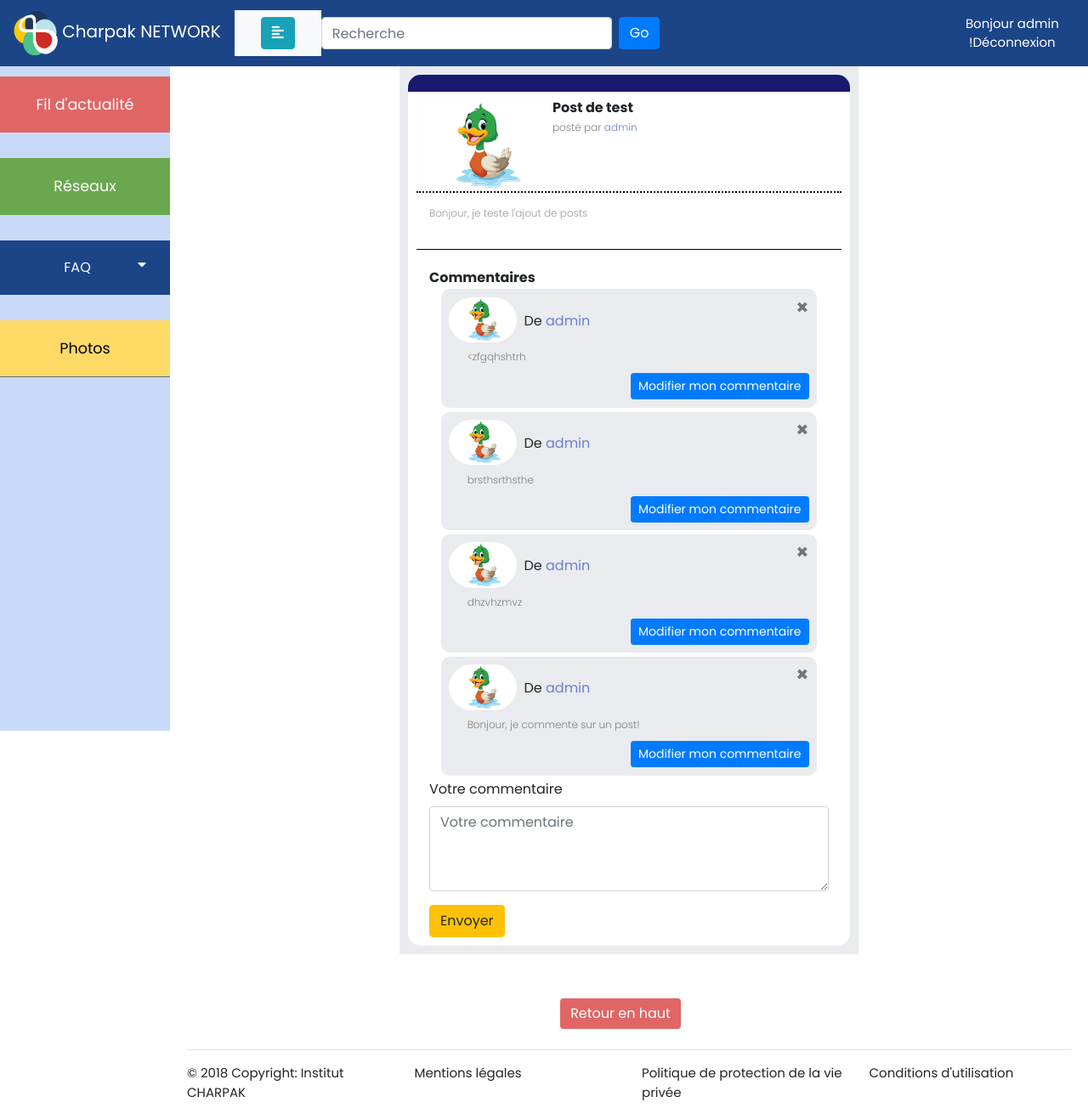
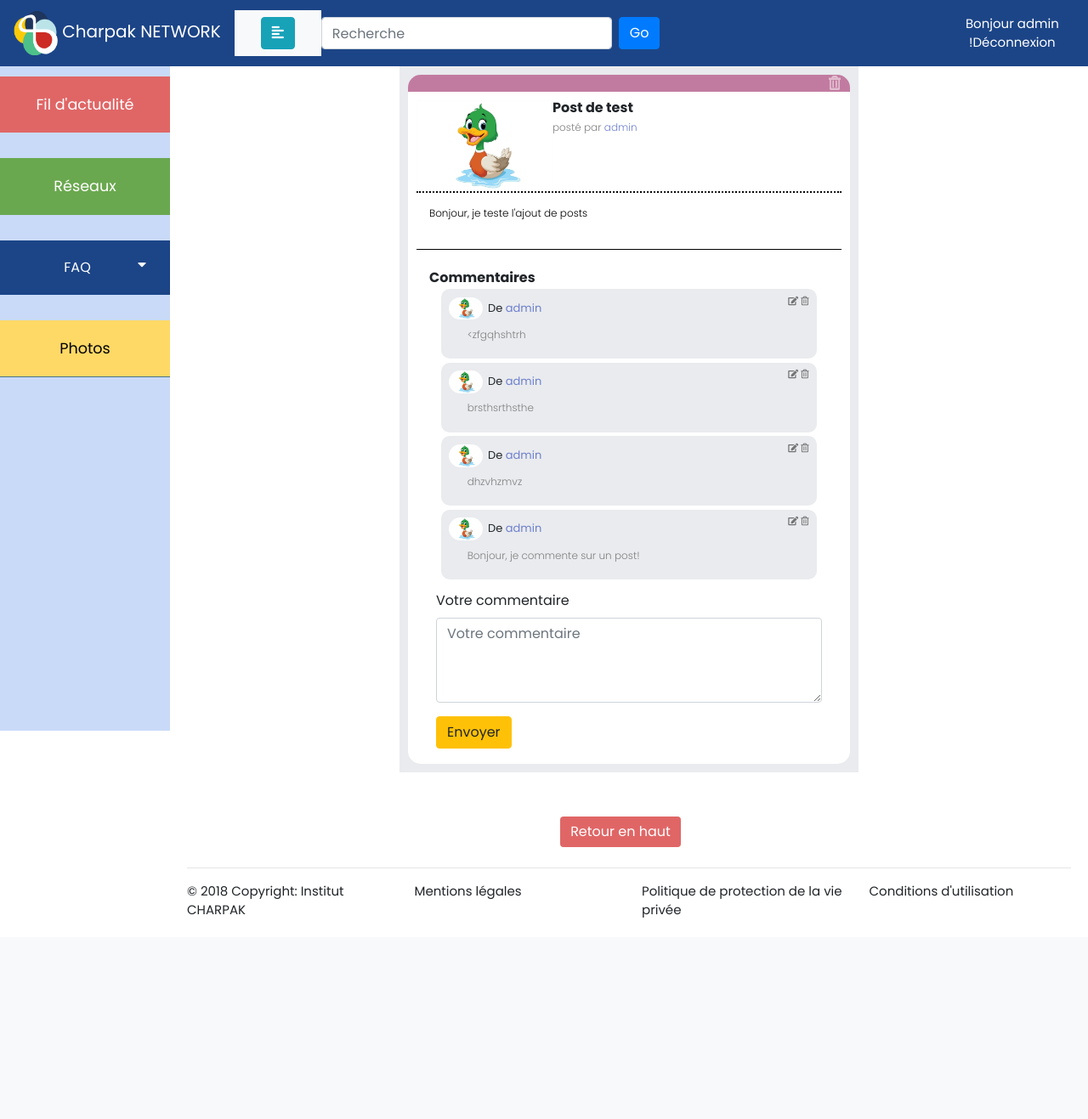
Before and after one commit to L3Villebon2018/projetInfo, a Django app: page /fil_actu/1 in a window 1280 px wide. Shown: the whole page at 85% size. After the commit the page ends 1080 px from the top, so only its background shows below. Run offline with Django 3.2, Linux system fonts and the light colour scheme; a user stored in the database is signed in; data comes from the database, SQL or seed files in the repository; some libraries are stand-ins or nearby versions.

Commit message:
Fiche détail de chaque post poto

```diff
--- a/ProjetInfoL3/ProjetInfoL3/static/css/fil_actu_css.css
+++ b/ProjetInfoL3/ProjetInfoL3/static/css/fil_actu_css.css
@@ -19,9 +19,8 @@ h3{
 }
 
 .postInfo_Commentaire{
-    display:block; /* Spans are inline element so needs to be changed to block in order for the margin to work */
-    margin-left:5.5em;
-    margin-top:1em;
+    margin-left:3.5em;
+    margin-top:3px;
 }
 p{
     font-size: 12px;
@@ -66,9 +65,16 @@ p{
 
 }
 
+.text-commentaire{
+    font-size: small;
+}
 .contenu{
     margin:5px;
     padding:10px;
+}
+
+.contenu_post{
+     color:black;
 }
 
 .big_tab_comments{
@@ -110,9 +116,12 @@ p{
 }
 
 
-.modif-commentaire{
+.modif-commentaire-post{
+    padding-left: 3px;
     float:right;
+    font-size: 0.5rem;
 }
+
 .btn-primary {
     color: white;
 }
@@ -128,20 +137,25 @@ p{
 
 .photo_commentaire{
     float:left;
-    width: 5em;
+    width: 40px;
     border-radius: 30px;
 }
 
-.form textarea, .form input {
+
+
+#id_contenu{
     width: 100%;
     height: 100px;
+}
+#id_titre{
+    width: 100%;
+    height: 40px;
 }
 
 .theme{
     border-top-left-radius: 15px;
     border-top-right-radius: 15px;
     height:20px;
-    background-color: midnightblue/*rgb(189,213,234)*/;
 }
 
 #page_post{
@@ -153,3 +167,39 @@ p{
     border-radius: 20px;
 
 }
+
+.color-poubelle{
+    color:white;
+    margin: 1px;
+}
+
+.bouton-close-post{
+    margin-right:10px;
+}
+
+.taille_icone{
+    font-size: 0.5rem;
+}
+.theme-violet {
+    background-color: rgb(194,123 , 160);
+}
+
+.theme-bleu {
+    background-color: rgb(28, 69, 139);
+}
+
+.theme-rouge {
+    background-color: rgb(224, 102, 102);
+}
+
+.theme-jaune {
+    background-color: rgb(255, 217, 102);
+}
+
+.theme-vert {
+    background-color: rgb(106, 168, 79);
+}
+
+#form-commentaire{
+    padding: 0.5em;
+}
--- a/ProjetInfoL3/charpak/forms.py
+++ b/ProjetInfoL3/charpak/forms.py
@@ -5,7 +5,10 @@ from .models import PostFilActu, Commentaire
 class FilActu_PostForm(ModelForm):
     class Meta:
         model = PostFilActu
-        fields = ['titre', 'contenu', 'couleur']
+        fields = ['titre', 'couleur', 'contenu']
+        labels = {
+            'couleur':"Catégorie du post",
+        }
 
 class FilActu_CommentsForm(ModelForm):
     class Meta:
--- a/ProjetInfoL3/charpak/urls.py
+++ b/ProjetInfoL3/charpak/urls.py
@@ -16,6 +16,7 @@ urlpatterns = [
     #path('fil_actu/<int:post_id>', views.nouveau_commentaire, name="fil-actu-details-post"),
     path('fil_actu/<int:post_id>', views.nouveau_commentaire, name="fil-actu-nouveau-commentaire"),
     path('fil_actu/<int:post_id>/<int:commentaire_id>/supprime_commentaire', views.supprime_commentaire, name="fil-actu-supprime-commentaire"),
+    path('fil_actu/<int:post_id>/supprime_post', views.supprime_post, name="fil-actu-supprime-post"),
     path('fil_actu/<int:post_id>/<int:commentaire_id>/modif_commentaire', views.modif_commentaire, name="fil-actu-modif-commentaire"),
     path('registration/login/', views.index_login, name="login"),
 ]
--- a/ProjetInfoL3/charpak/views.py
+++ b/ProjetInfoL3/charpak/views.py
@@ -60,7 +60,7 @@ def index_login(request):
 
 
 def index_fil_actu(request):
-    posts = PostFilActu.objects.all()
+    posts = PostFilActu.objects.filter(supprime=False)
     return render(request, 'fil_actu/index_fil_actu.html', {'posts': posts})
 
 
@@ -133,6 +133,17 @@ def supprime_commentaire(request, post_id, commentaire_id):
     if provenance == 'detail':
         return HttpResponseRedirect(f'/fil_actu/{post_id}')
 
+@login_required()
+def supprime_post(request, post_id):
+    post = get_object_or_404(PostFilActu, pk=post_id)
+
+    if post.auteur != request.user:
+        return HttpResponseForbidden()
+
+    post.supprime = True
+    post.save()
+    return HttpResponseRedirect(f'/fil_actu')
+
 
 @login_required()
 def modif_commentaire(request, post_id, commentaire_id):
--- a/ProjetInfoL3/templates/fil_actu/nouveau_commentaire.html
+++ b/ProjetInfoL3/templates/fil_actu/nouveau_commentaire.html
@@ -2,7 +2,14 @@
 {% load bootstrap4 %}
 {% block sous_content %}
     <section class="big_tab_container" id="post-{{ post.id }}" >
-        <div class="theme"></div>
+        <div class="theme theme-{{ post.couleur }}">
+            {%  if user == post.auteur %}
+                <a type="button"  class="close modif-commentaire-post bouton-close-post" aria-label="Close" role="button" href={%url 'fil-actu-supprime-post' post_id=post.id %}>
+                    <span aria-hidden="true"><i class="far fa-trash-alt fa-2x color-poubelle"></i></span>
+                </a>
+                <div class="spacer"> </div>
+            {% endif %}
+        </div>
         <section class="tab_container">
             <div class = "padding-post">
                 {% if post.auteur.etudiant %}
@@ -15,7 +22,7 @@
                 <div class="spacer"> </div>
             </div>
             <article class="contenu">
-                <p>{{ post.contenu}}</p>
+                <p class="contenu_post">{{ post.contenu}}</p>
             </article>
             <div class="ligne"></div>
             <br>
@@ -28,33 +35,30 @@
                         {%  if  not commentaire.supprime%}
                             <section class="commentaire">
                                 {%  if user == commentaire.auteur %}
-                                    <a type="button" class="close" aria-label="Close"  role="button" href={%url 'fil-actu-supprime-commentaire' post_id=post.id commentaire_id=commentaire.id%}?provenance=index>
-                                        <span aria-hidden="true">&times;</span>
+                                    <a type="button"  class="close modif-commentaire-post" aria-label="Close" role="button" href={%url 'fil-actu-supprime-commentaire' post_id=post.id commentaire_id=commentaire.id%}?provenance=detail>
+                                        <span aria-hidden="true"><i class="far fa-trash-alt fa-lg"></i></span>
+                                    </a>
+                                    <a type="button" class="close modif-commentaire-post" aria-label="Close" role="button" href={%url 'fil-actu-modif-commentaire' post_id=post.id commentaire_id=commentaire.id%}>
+                                        <span aria-hidden="true"><i class="fa fa-edit fa-lg"></i></span>
                                     </a>
                                 {% endif %}
                                 {% if commentaire.auteur.etudiant %}
                                     {% if commentaire.auteur.etudiant.photo %}
                                         <img class="photo_commentaire" src="{{ commentaire.auteur.etudiant.photo.url }}">
                                     {% endif %}
-                                    <div class="postInfo_Commentaire">De <a class="text" href="{% url "profil-etudiant" etudiant_id=commentaire.auteur.etudiant.id %}">{{ commentaire.auteur.username }}</a></div>
+                                    <div class="postInfo_Commentaire text-commentaire">De <a class="text" href="{% url "profil-etudiant" etudiant_id=commentaire.auteur.etudiant.id %}">{{ commentaire.auteur.username }}</a></div>
                                     <div class="spacer"> </div>
                                 {% endif %}
                                 <div class="contenu_commentaire">
                                     <p class="postInfo">{{ commentaire.contenu }}</p>
                                 </div>
-                                {%  if user == commentaire.auteur %}
-                                    <div class="modif-commentaire">
-                                        <a type="button" class="btn btn-primary btn-sm" href="{% url 'fil-actu-modif-commentaire' post_id=post.id commentaire_id=commentaire.id%}">Modifier mon commentaire</a>
-                                    </div>
-                                    <div class="spacer"> </div>
-                                {% endif %}
                             </section>
                         {% endif %}
                     {% endfor %}
                 {% endif %}
                 <form action="" method="post" class="form">
                     {% csrf_token %} {# SECURITE A GARDER!!! #}
-                    <div id="center_modif">
+                    <div id="form-commentaire">
                         {% bootstrap_form form %}
                         {% buttons %}
                             <button type="submit" class="btn btn-warning">
--- a/ProjetInfoL3/templates/fil_actu/nouveau_post_fil_actu.html
+++ b/ProjetInfoL3/templates/fil_actu/nouveau_post_fil_actu.html
@@ -1,9 +1,6 @@
 {%extends 'fil_actu/base_fil_actu.html' %}
 {# Load the tag library #}
 {% load bootstrap4 %}
-
-
-
 {% block sous_content %}
     <div id="page_post">
         {% bootstrap_messages %}
@@ -12,7 +9,7 @@
             {% csrf_token %} {# SECURITE A GARDER!!! #}
             {% bootstrap_form form %}
             {% buttons %}
-                <button type="submit" class="btn btn-primary">
+                <button type="submit" class="btn btn-primary " >
                     Envoyer
                 </button>
             {% endbuttons %}
```
Also changed, not shown: ProjetInfoL3/templates/fil_actu/index_fil_actu.html (+18 -14 lines).
